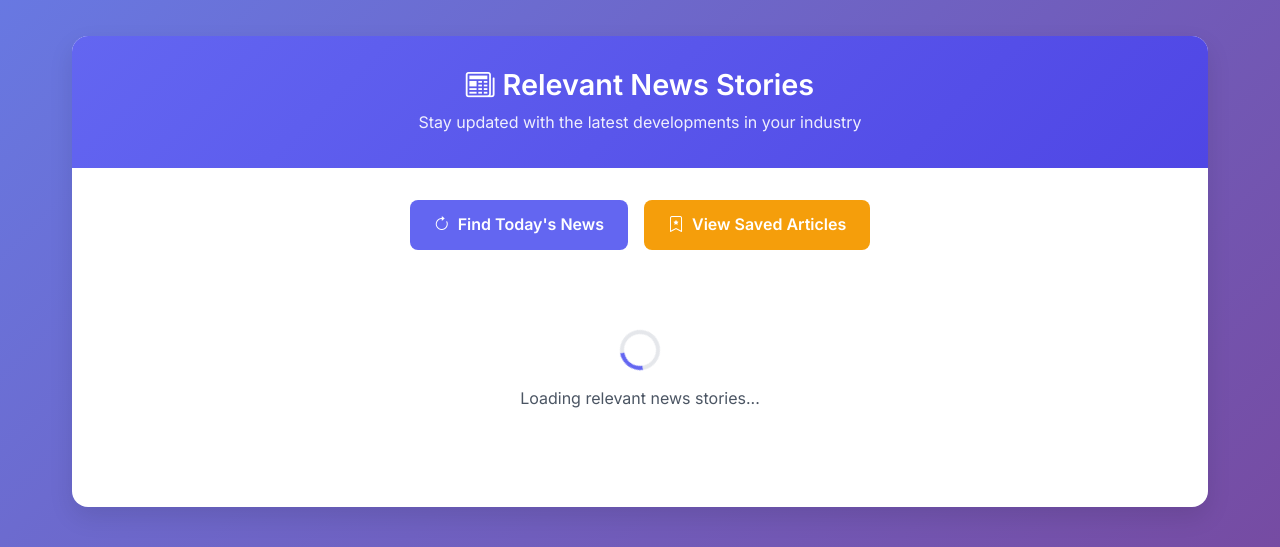
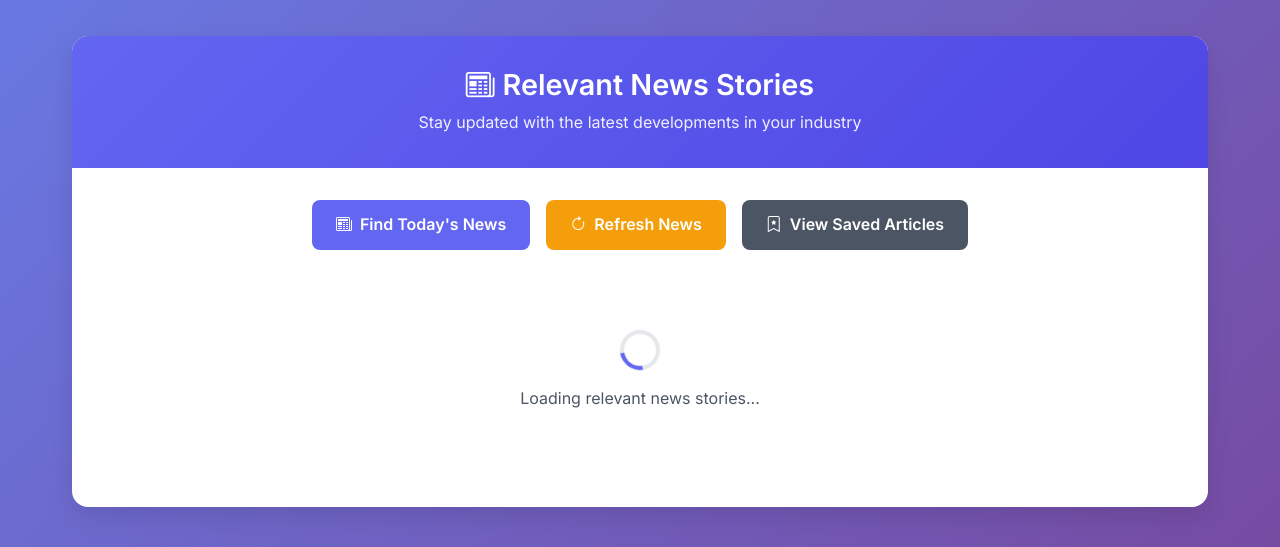
Before and after one commit to pauldevelopai/mediamap, a Flask app: page /today-news in a window 1280 px wide. Shown: the part 238-785 px from the top of the page. Run offline with Flask 3, Linux system fonts and the light colour scheme; a user stored in the database is signed in; tables that the repository leaves empty hold one stand-in row (values such as "Sample post"); some libraries are stand-ins or nearby versions.

Commit message:
Fix news caching issue and add refresh functionality
- Reduce cache duration from 24 hours to 2 hours for fresher news
- Add force_refresh parameter to bypass cache when needed
- Add 'Refresh News' button to Today's News page for fresh content
- Update 'Find Today's News' button to explicitly use cache
- Improve user experience with better cache control
- Fix issue where news was always loading from cache instead of fresh content

Users can now choose between cached news (faster) and fresh news (latest content).

```diff
--- a/backend/app.py
+++ b/backend/app.py
@@ -3142,12 +3142,16 @@
 def find_news():
     """Find relevant news based on user's chat history"""
     try:
-        # Check if user already has recent news (within last 24 hours)
+        data = request.json or {}
+        force_refresh = data.get('force_refresh', False)
+
+        # Check if user already has recent news (within last 2 hours, reduced from 24)
         from datetime import timedelta
-        yesterday = datetime.utcnow() - timedelta(hours=24)
-        existing_news = News.query.filter_by(user_id=current_user.id).filter(News.created_at >= yesterday).all()
-
-        if existing_news:
+        two_hours_ago = datetime.utcnow() - timedelta(hours=2)
+        existing_news = News.query.filter_by(user_id=current_user.id).filter(News.created_at >= two_hours_ago).all()
+
+        # Only use cache if not forcing refresh and we have recent news
+        if existing_news and not force_refresh:
             # Return existing news from database
             news_data = [article.to_dict() for article in existing_news[:3]]
             return jsonify({'success': True, 'news': news_data, 'cached': True})
--- a/backend/templates/today_news.html
+++ b/backend/templates/today_news.html
@@ -524,14 +524,18 @@
                 <!-- Action Buttons -->
                 <div class="action-buttons">
                     <button id="find-news-btn" class="action-btn primary">
-                        <i class="bi bi-arrow-clockwise"></i>
+                        <i class="bi bi-newspaper"></i>
                         Find Today's News
                     </button>
-                    <button id="view-saved-btn" class="action-btn secondary">
+                    <button id="refresh-news-btn" class="action-btn secondary">
+                        <i class="bi bi-arrow-clockwise"></i>
+                        Refresh News
+                    </button>
+                    <button id="view-saved-btn" class="action-btn tertiary">
                         <i class="bi bi-bookmark-star"></i>
                         View Saved Articles
                     </button>
-                    <button id="back-to-current-btn" class="action-btn tertiary" style="display: none;">
+                    <button id="back-to-current-btn" class="action-btn quaternary" style="display: none;">
                         <i class="bi bi-arrow-left"></i>
                         Back to Current News
                     </button>
@@ -676,6 +680,45 @@
                 console.error('Error finding news:', error);
                 showErrorState();
                 showMessage('Error finding news', 'error');
+            } finally {
+                btn.innerHTML = originalText;
+                btn.disabled = false;
+            }
+        });
+
+        // Refresh news button (forces fresh news)
+        document.getElementById('refresh-news-btn').addEventListener('click', async function() {
+            const btn = this;
+            const originalText = btn.innerHTML;
+
+            try {
+                btn.innerHTML = '<i class="bi bi-hourglass-split"></i> Refreshing...';
+                btn.disabled = true;
+
+                const response = await fetch('/find-news', {
+                    method: 'POST',
+                    headers: {
+                        'Content-Type': 'application/json',
+                    },
+                    body: JSON.stringify({
+                        force_refresh: true
+                    })
+                });
+
+                const data = await response.json();
+
+                if (data.success && data.news && data.news.length > 0) {
+                    currentNews = data.news;
+                    displayNews(data.news);
+                    showMessage('Fresh news loaded!', 'success');
+                } else {
+                    showEmptyState();
+                    showMessage(data.error || 'No fresh news found', 'error');
+                }
+            } catch (error) {
+                console.error('Error refreshing news:', error);
+                showErrorState();
+                showMessage('Error refreshing news', 'error');
             } finally {
                 btn.innerHTML = originalText;
                 btn.disabled = false;
--- a/backend/templates/user_dashboard.html
+++ b/backend/templates/user_dashboard.html
@@ -904,7 +904,10 @@
             try {
                 const response = await fetch('/find-news', {
                     method: 'POST',
-                    headers: { 'Content-Type': 'application/json' }
+                    headers: { 'Content-Type': 'application/json' },
+                    body: JSON.stringify({
+                        force_refresh: false  // Use cache if available
+                    })
                 });
 
                 const data = await response.json();
```
